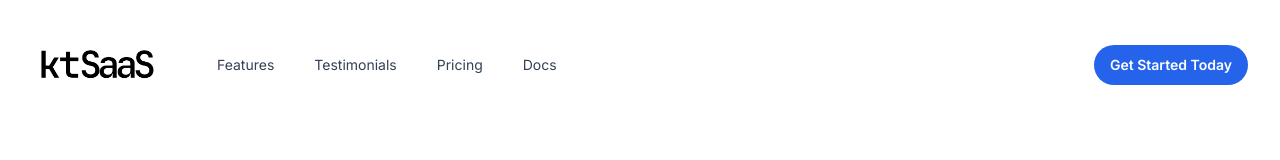
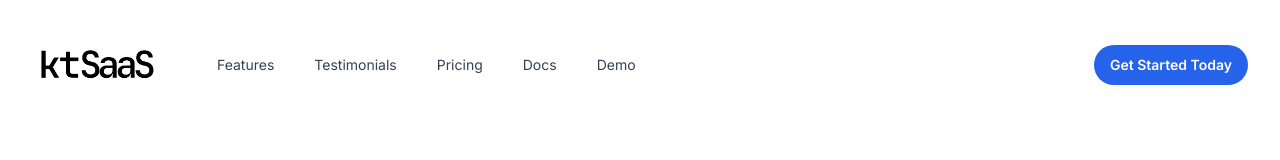
Before and after one commit to getktsaas/ktsaas.io, a Next.js app: page /privacy in a window 1280 px wide. Shown: the top 160 px of the page. Built offline with nearby package versions, Linux system fonts and the light colour scheme.

Commit message:
Demo is live

```diff
--- a/src/components/Header.jsx
+++ b/src/components/Header.jsx
@@ -81,6 +81,7 @@ function MobileNavigation() {
             <MobileNavLink href="/#testimonials">Testimonials</MobileNavLink>
             <MobileNavLink href="/#pricing">Pricing</MobileNavLink>
             <MobileNavLink href="/docs/">Docs</MobileNavLink>
+            <MobileNavLink href="/docs/guides/demo.html">Demo</MobileNavLink>
             {/* <hr className="m-2 border-slate-300/40" /> */}
             {/* <MobileNavLink href="/login">Sign in</MobileNavLink> */}
           </Popover.Panel>
@@ -104,6 +105,7 @@ export function Header() {
               <NavLink href="/#testimonials">Testimonials</NavLink>
               <NavLink href="/#pricing">Pricing</NavLink>
               <NavLink href="/docs/">Docs</NavLink>
+              <NavLink href="/docs/guides/demo.html">Demo</NavLink>
             </div>
           </div>
           <div className="flex items-center gap-x-5 md:gap-x-8">
```
